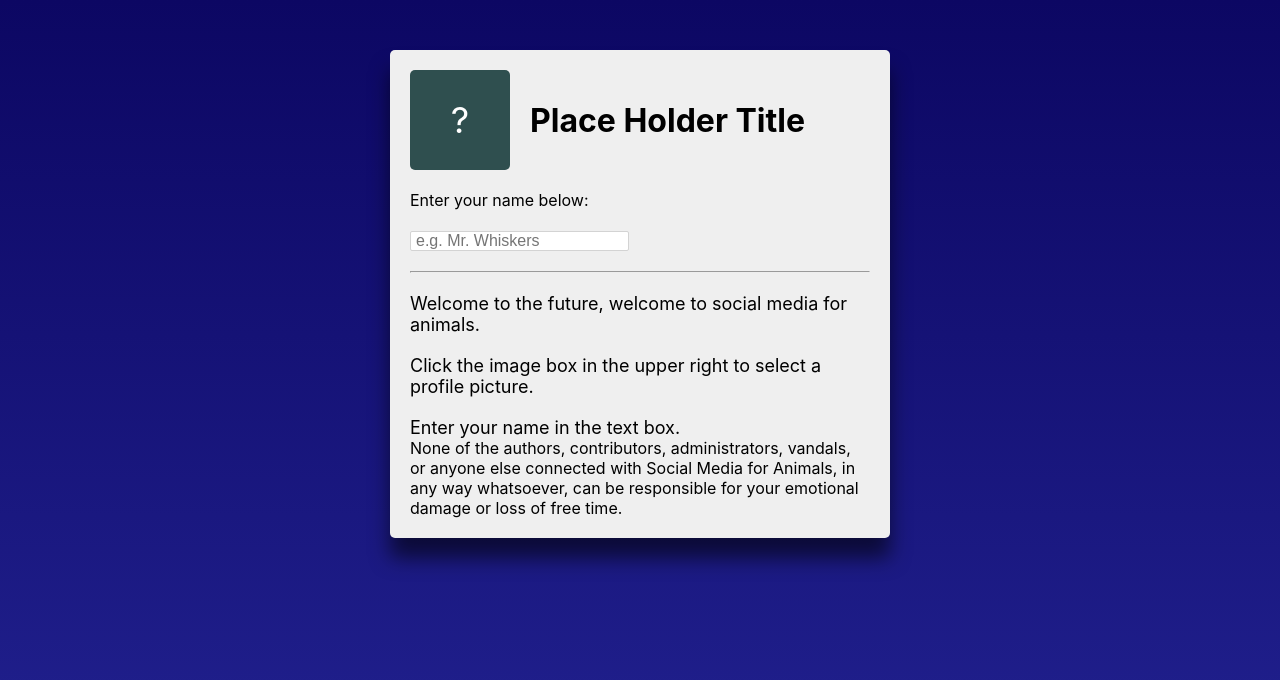
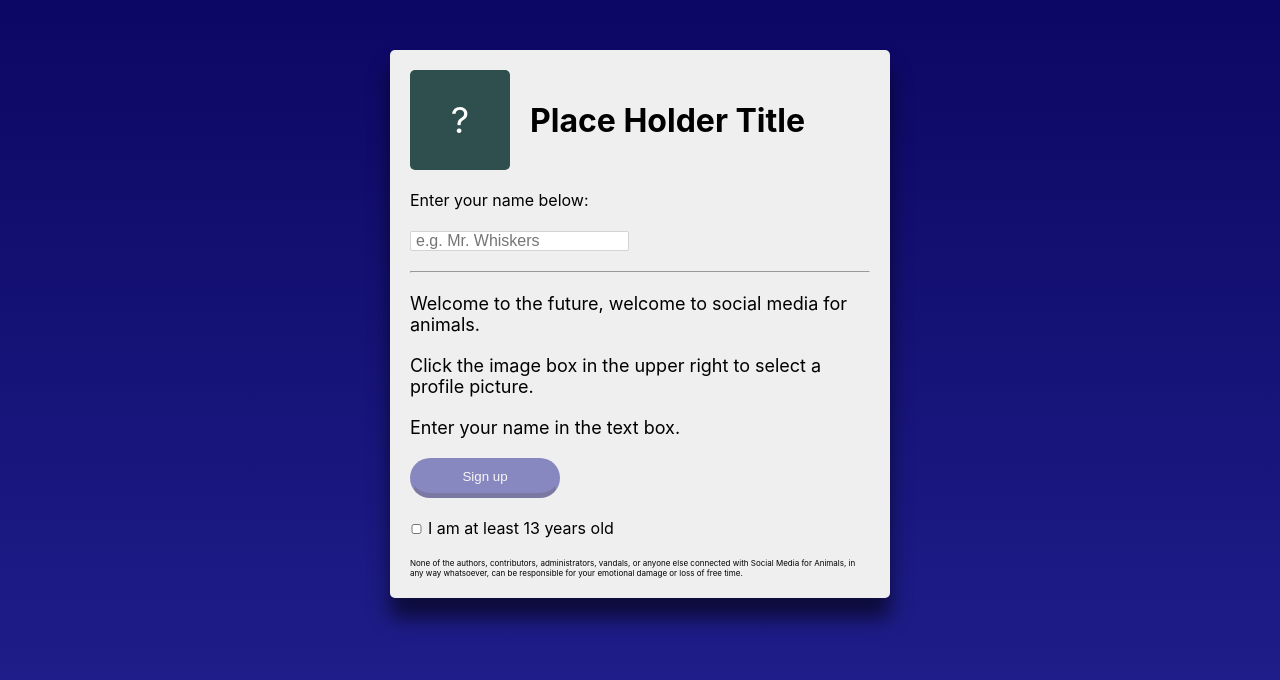
Before and after one commit to dmkite/React-Basics, a React (Create React App) app: page / in a window 1280 px wide. Shown: the top 680 px of the page. Built offline with nearby package versions, Linux system fonts and the light colour scheme.

Commit message:
finish solution

```diff
--- a/src/App.js
+++ b/src/App.js
@@ -4,6 +4,7 @@ import {Title} from './components/Title'
 import {Instructions} from './components/Instructions'
 import {Input} from './components/Input'
 import {Disclaimer} from './components/Disclaimer'
+import {Signup} from './components/Signup'
 
 function App() {
   const [title, changeTitle] = useState('')
@@ -18,6 +19,7 @@ function App() {
       <hr/>
       <Instructions/>
     </section>
+    <Signup/>
     <Disclaimer name={title}/>
   </main>
 }
--- a/src/components/Disclaimer.jsx
+++ b/src/components/Disclaimer.jsx
@@ -1,7 +1,7 @@
 import React from 'react'
 
 export const Disclaimer = (props) => (
-    <section>
+    <section className="disclaimer">
         None of the authors, contributors, administrators, vandals, or anyone
         else connected with Social Media for Animals, in any way whatsoever,
         can be responsible for {props.name || 'your'} emotional damage or loss
--- /dev/null
+++ b/src/components/Signup.jsx
@@ -0,0 +1,14 @@
+import React, {useState} from 'react'
+
+export const Signup = () => {
+    const [isChecked, changeCheck] = useState(false)
+    return (
+        <>
+        <button disabled={!isChecked}>Sign up</button>
+        <label>
+            <input type="checkbox" onChange={() => changeCheck(!isChecked)} />
+            I am at least 13 years old
+        </label>
+        </>
+    )
+}
```
